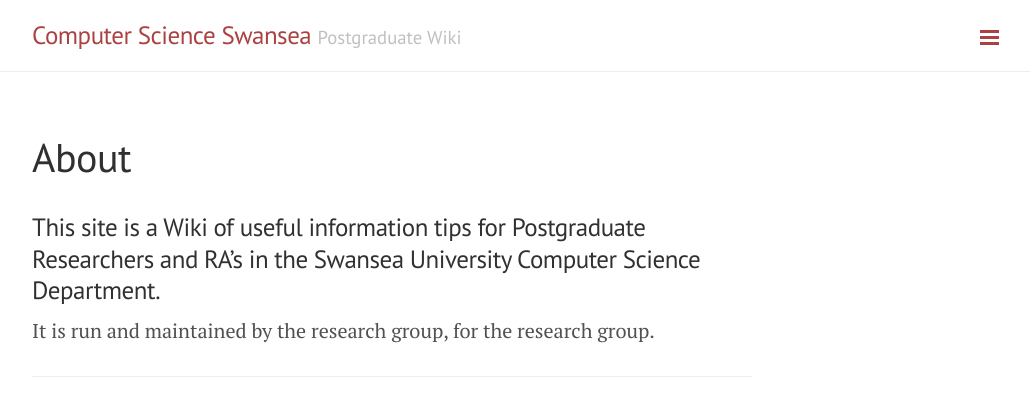
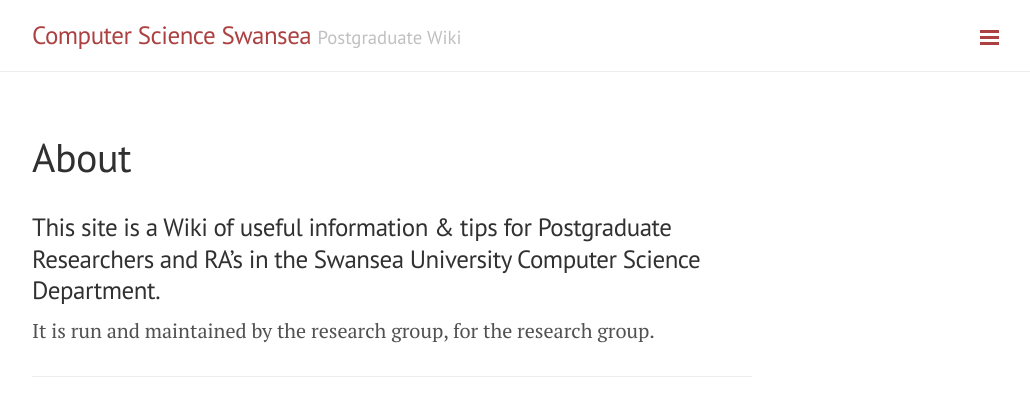
Before and after one commit to CS-Swansea/cs-swansea.github.io, a Jekyll site: the page built from about.md, in a window 1280 px wide. Shown: the top 408 px of the page, without its empty margins (248-1278 px from the left). Built offline with Jekyll 4.4.1, drawn with Linux system fonts in a browser that asks for light colours; Markdown is read by kramdown in place of the engine named in the settings.

```diff
--- a/about.md
+++ b/about.md
@@ -3,7 +3,7 @@ layout: page
 title: About
 ---
 
-### This site is a Wiki of useful information tips for Postgraduate Researchers and RA's in the Swansea University Computer Science Department.
+### This site is a Wiki of useful information & tips for Postgraduate Researchers and RA's in the Swansea University Computer Science Department.
 
 It is run and maintained by the research group, for the research group.
 
```
